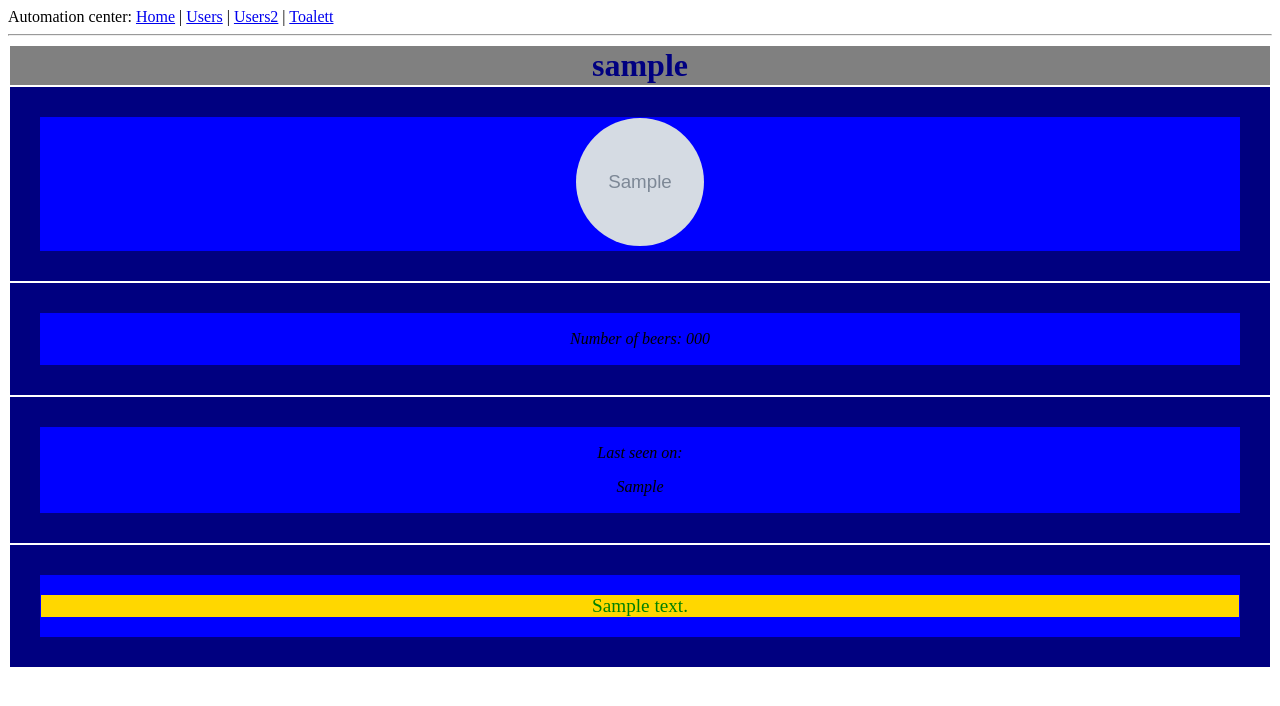
After one commit to prestegaard/Beer-scoreboard, a Flask app: template app/templates/user2.html in a window 1280 px wide. The commit adds this page. Shown: the top 706 px of the page. Run offline with Flask 2, Linux system fonts and the light colour scheme; the template is opened without the code that fills it: most values are stand-ins (such as "Sample title", 1, 10 or a date in 2020); grey boxes marked "Sample" are stand-in pictures; parts of the project's set-up code (start-up, migrations or seed data) failed here and were passed over.

Commit message:
Done a lot of changes. CSS almost done for highscore

```diff
--- a/app/models.py
+++ b/app/models.py
@@ -30,6 +30,7 @@ class User(db.Model):
     name = db.Column(db.String(64), index=True, unique=True)
     nickname = db.Column(db.String(64), index=True, unique=True)
     number_of_beers=db.Column(db.Integer)
+    button_color=db.Column(db.String(64), index=True, unique=True)
     beer = db.relationship('Beer', backref='author', lazy='dynamic')
     about_me = db.Column(db.String(140))
     last_seen = db.Column(db.String(64))
--- /dev/null
+++ b/app/static/style2.css
@@ -0,0 +1,77 @@
+.img-circle {
+    border-radius: 50%;
+    width:128px;
+    height:128px;
+}
+
+#cssTable td {text-align:center; vertical-align:middle;}
+
+.users.table {
+    table-layout:fixed
+    border-collapse: separate;
+    width: 100%;
+    border: 100px solid black;
+
+}
+
+td {
+   border: 30px solid navy;
+}
+
+
+.users.body {
+    background-color: lightblue;
+
+}
+
+.nickname.header {
+    font-size: 200%;
+    background-color: grey;
+    color: navy;
+}
+
+.users.about {
+    font-size: 120%;
+    color: green;
+    background-color: gold;
+    overflow-wrap: break-word;
+
+}
+
+.users.table {
+    overflow-wrap: break-word;
+    display: inline;
+    width: 235px;
+    margin-left:  10px;
+    margin-right: 10px;
+
+}
+
+.toilet.body{
+    background-color: green;
+}
+.toilet.h1 {
+    color: navy;
+    margin-left: 20px;
+}
+
+.blue {
+    background-color: blue;
+}
+
+.yellow {
+    background-color: yellow;
+}
+.red {
+    background-color: red;
+}
+
+.white {
+    background-color: white;
+}
+.pink {
+    background-color: #FF00FF;
+}
+.green {
+    background-color: green;
+}
--- a/app/templates/base.html
+++ b/app/templates/base.html
@@ -11,6 +11,7 @@
     <div class="base header">Automation center:
       <a href="{{ url_for('index') }}">Home</a>
       | <a href="{{ url_for('users') }}">Users</a>
+       | <a href="{{ url_for('users2') }}">Users2</a>
       | <a href="{{ url_for('toilet') }}">Toalett</a>
     </div>
 
--- /dev/null
+++ b/app/templates/user2.html
@@ -0,0 +1,60 @@
+<!DOCTYPE html>
+  <head>
+    <link rel="stylesheet" href='/static/style2.css' />
+  </head>
+  <!-- extend base layout -->
+
+    <body> <!-- class="users body" -->
+    {% extends "base.html" %}
+    {% block content %}
+        <table style="" class="user table" id="cssTable">
+            <colgroup>
+              <col class="blue"   />
+              <col class="yellow" />
+              <col class="red"    />
+              <col class="white"  />
+              <col class="pink"   />
+              <col class="green"  />
+            </colgroup>
+            <thead style="display:table-header-group;">
+                <tr>
+                    {% for user in users %}
+                        <th class="nickname header">{{user.nickname}}</th>
+                    {% endfor %}
+                </tr>
+            </thead>
+            <tbody>
+                <tr>
+                    {% for user in users %}
+                        <td width="15%">
+                            <img class="img-circle" src="{{user.img_src}}">
+                        </td>
+                    {% endfor %}
+                </tr>
+                <tr >
+                    {% for user in users %}
+                        <td width="15%">
+                            <p><i>Number of beers: {{ user.number_of_beers }}</i></p>
+                        </td>
+                    {% endfor %}
+                </tr>
+                <tr >
+                    {% for user in users %}
+                        <td width="15%">
+                            <p><i>Last seen on: </i></p>
+                            <p><i>{{ user.last_seen }}</i></p>
+                        </td>
+                    {% endfor %}
+                </tr>
+                <tr >
+                    {% for user in users %}
+                        <td width="15%">
+                            <p class="users about">{{ user.about_me }}</p>
+                        </td>
+                    {% endfor %}
+                </tr>
+            </tbody>
+        </table>
+    </body>
+    {% endblock %}
+</htm>
--- a/app/views.py
+++ b/app/views.py
@@ -3,6 +3,51 @@ from flask_login import login_user, logout_user, current_user, login_required
 from app import app, db, lm, oid
 from .models import User
 import datetime
+
+
+
+# Start with a basic flask app webpage.
+#from flask.ext.socketio import SocketIO, emit
+from flask_socketio import SocketIO, emit
+from flask import Flask, render_template, url_for, copy_current_request_context
+from random import random
+from time import sleep
+from threading import Thread, Event
+
+#turn the flask app into a socketio app
+socketio = SocketIO(app)
+
+#random number Generator Thread
+thread = Thread()
+thread_stop_event = Event()
+
+
+class RandomThread(Thread):
+    def __init__(self):
+        self.delay = 1
+        super(RandomThread, self).__init__()
+
+    def randomNumberGenerator(self):
+        """
+        Generate a random number every 1 second and emit to a socketio instance (broadcast)
+        Ideally to be run in a separate thread?
+        """
+        #infinite loop of magical random numbers
+        users = User.query.all()
+        print ("Making random numbers")
+        while not thread_stop_event.isSet():
+#            number = round(random()*10, 3)
+#            print (number)
+#            socketio.emit('newnumber', {'number': number}, namespace='/test')
+            for user in users:
+                number = user.nickname + ': ' + str(user.number_of_beers)
+                socketio.emit('newnumber', {'number': number}, namespace='/test')
+                sleep(self.delay)
+
+    def run(self):
+        self.randomNumberGenerator()
+
+
 
 
 
@@ -27,6 +72,22 @@ def index():
                            user=user,
                            beer=beer)
 
+@socketio.on('connect', namespace='/test')
+def test_connect():
+    # need visibility of the global thread object
+    global thread
+    print('Client connected')
+
+    #Start the random number generator thread only if the thread has not been started before.
+    if not thread.isAlive():
+        print ("Starting Thread")
+        thread = RandomThread()
+        thread.start()
+
+@socketio.on('disconnect', namespace='/test')
+def test_disconnect():
+    print('Client disconnected')
+
 
 @app.route('/toilet')
 def toilet():
@@ -48,3 +109,16 @@ def users():
     #                       user=user,
     #                       posts=posts
                            )
+@app.route('/users2')
+def users2():
+   # user = User.query.get(3)
+    users = User.query.all()
+
+
+    return render_template('user2.html',
+                           users=users
+                           )
+
+
+if __name__ == '__main__':
+    socketio.run(app)
--- a/run.py
+++ b/run.py
@@ -1,3 +1,4 @@
 #!flask/bin/python
 from app import app
+
 app.run(debug=True)
```
Also changed, not shown: app/app.py (+7 -58 lines), app/static/js/application.js (added, +22 -0 lines), app/static/ws.js (added, +89 -0 lines), app/templates/index.html (+19 -0 lines), db_init_pils.py (+11 -12 lines), requirements.txt (added, +25 -0 lines), app.db.
